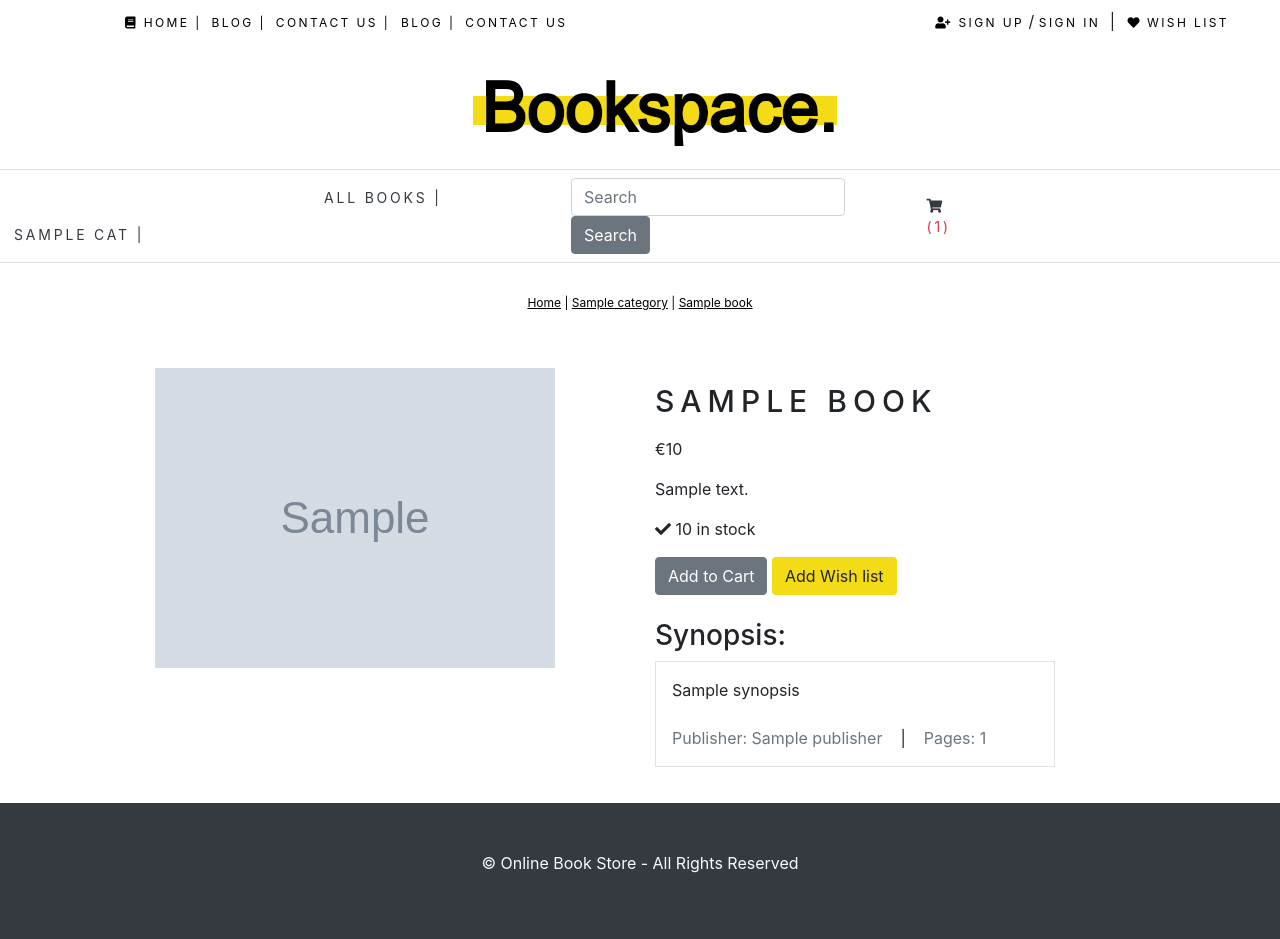
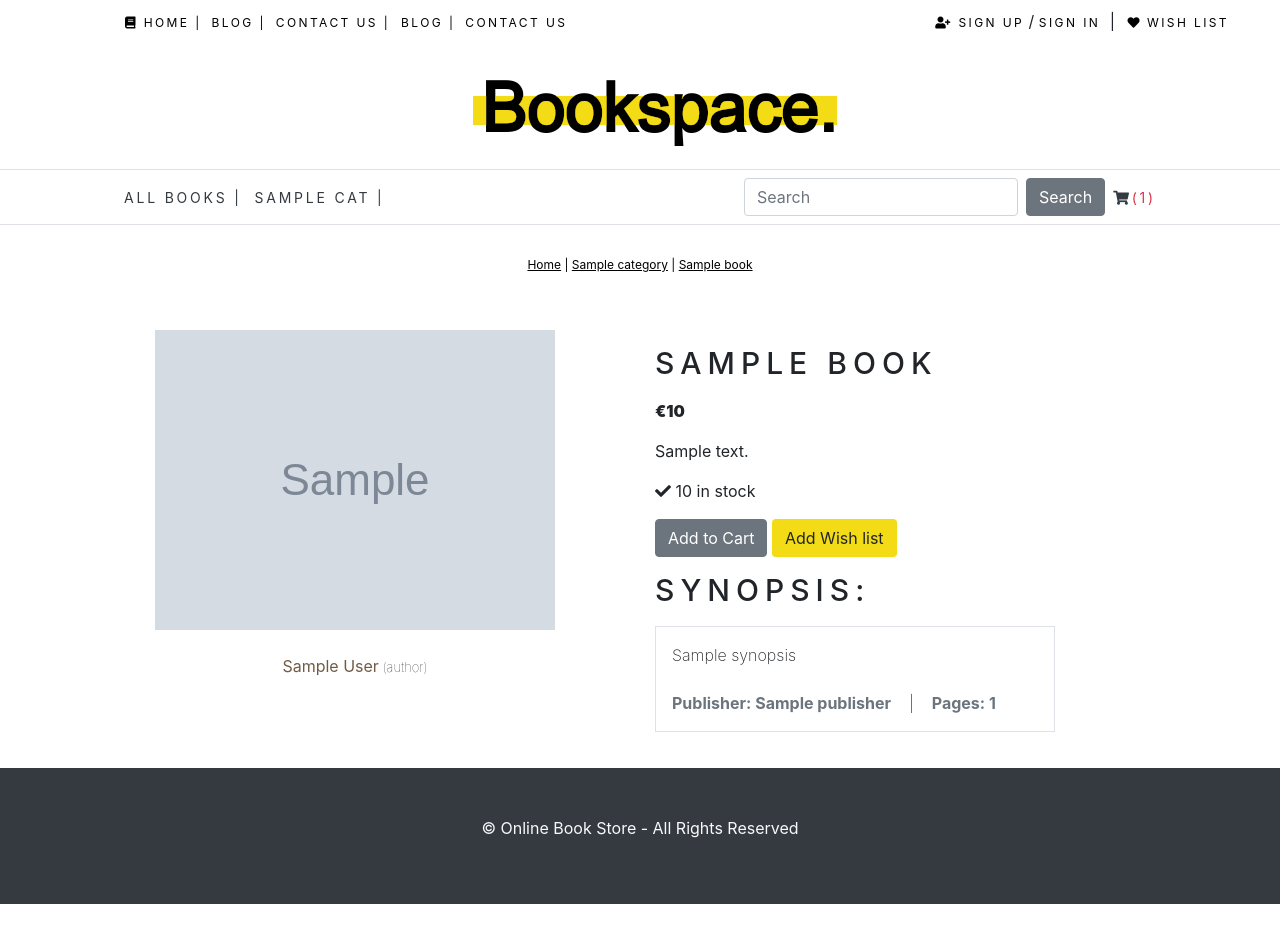
Before and after one commit to taiwo0007/Book-Store-Group-Project, a Django app: template store/shop/templates/shop/book.html in a window 1280 px wide; the page is wider, and only the part inside the window is pictured. After the commit the page ends 904 px from the top of that part, so only its background shows below. Run offline with Django 3.2, Linux system fonts and the light colour scheme; the template is opened without the code that fills it: most values are stand-ins (such as "Sample title", 1, 10 or a date in 2020); grey boxes marked "Sample" are stand-in pictures; some libraries are stand-ins or nearby versions.

Commit message:
improved image look cart

```diff
--- a/store/cart/templates/cart.html
+++ b/store/cart/templates/cart.html
@@ -45,7 +45,7 @@
 						{% for cart_item in cart_items %}
 							<tr>
 								<td>
-									<a href="{{cart_item.book.get_url}}"><img src="{{cart_item.book.image.url}}" alt="" class="float-left mx-auto rounded custom_image"></a>
+									<a href="{{cart_item.book.get_url}}"><img src="{{cart_item.book.image.url}}" alt="" class="float-left h-auto mx-auto rounded custom_image"></a>
 								</td>
 								<td class="text-left">
 									{{cart_item.book.title}}
--- a/store/shop/models.py
+++ b/store/shop/models.py
@@ -39,7 +39,7 @@ class Author(models.Model):
 
 
     def __str__(self):
-        return self.first_name
+        return "{} {}".format(self.first_name, self.last_name)
 
 class Book(models.Model):
         id = models.UUIDField(
--- a/store/shop/templates/navbar.html
+++ b/store/shop/templates/navbar.html
@@ -16,7 +16,7 @@
         <li class="nav-item">
 
 
-            <a style="display: inline-block; margin-left: 300px;" class="nav-link text-dark" href="{% url 'shop:allBookCat'%}">All Books |</a>
+            <a style="display: inline-block; margin-left: 100px;" class="nav-link text-dark" href="{% url 'shop:allBookCat'%}">All Books |</a>
             {% for cat in links %}
               <a style="display: inline-block; margin-left: -10px" class="nav-link text-dark" href="{{cat.get_absolute_url}}">{{cat.name}} |</a>
             {% endfor %}
@@ -35,7 +35,7 @@
 
       <ul  class="navbar-nav mr-auto">
 
-          <li style="margin-right: 300px;" class="nav-item">
+          <li style="margin-right: 100px;" class="nav-item">
           <a class=" text-dark nav-link" href="{% url 'cart:cart_detail' %}"><i class="fas fa-shopping-cart"></i><span class="text-danger">({{item_count}})</span></a>
 
         </li>
@@ -43,7 +43,7 @@
       </ul>
 
         {%else %}
-        <form style="margin-right: 350px;" class="form-inline my-2 my-lg-0" action="{% url 'search_app:searchResult'%}" method="get">
+        <form style="margin-right: 150px;" class="form-inline my-2 my-lg-0" action="{% url 'search_app:searchResult'%}" method="get">
           {% csrf_token %}
           <input class="form-control mr-sm-2" type="search" placeholder="Search" aria-label="Search" name="q">
           <button class="btn btn-secondary my-2 my-sm-0" type="submit">Search</button>
--- a/store/shop/templates/shop/book.html
+++ b/store/shop/templates/shop/book.html
@@ -21,12 +21,15 @@
                 <div class = "col-12 col-sm-12 col-lg-6 text-center">
                     <div>
                         <img src="{{book.image.url}}" alt="{{book.title}}">
+                        <br><br>
+
+                        <span style="color: rgb(114, 91, 69);">{{book.author}}</span><span style="font-size: small; font-weight: lighter;"> (author)</span>
                     </div>
                 </div>
                 <div class = "col-12 col-sm-12 col-md-12 col-lg-6">
                     <div>
                         <h1 class="my_prod_title">{{book.title}}</h1>
-                        <p>€{{book.price}}</p>
+                        <p style="font-weight: 900;">€{{book.price}}</p>
 
                         <p class="text-justify my_prod_text">{{book.description}}</p>
                         <p class="text-justify my_prod_text"><i class="fas fa-check"></i> {{book.stock}} in stock</p>
@@ -37,12 +40,12 @@
                             <a style="background-color: #f3db15;" class="btn btn-alert" href="{% url 'shop:add_wishlist' book.category.pk book.pk %}">Add Wish list</a>
                         {% endif %}
                         <br>
-                        <br>
-                        <h3>Synopsis: </h3>
-                        <p  style="width:400px;" class="text-justify my_prod_text my_title border p-3">{{book.synopsis}}
+
+                        <h3 class="my_prod_title">Synopsis: </h3>
+                        <p  style="width:400px; font-weight: 200;" class="text-justify my_prod_text my_title border p-3">{{book.synopsis}}
                             <br>
                             <br>
-                        <span class="text-secondary">Publisher: {{book.publisher}}</span> <span>&nbsp;&nbsp; |&nbsp; &nbsp;</span> <span class="text-secondary"> Pages: {{book.num_pages}}</span>
+                        <span style="font-weight: bold;" class="text-secondary">Publisher: {{book.publisher}}</span> <span>&nbsp;&nbsp; |&nbsp; &nbsp;</span> <span style="font-weight: bold;" class="text-secondary"> Pages: {{book.num_pages}}</span>
                     </p>
                     </div>
                 </div>
--- a/store/shop/templates/shop/category.html
+++ b/store/shop/templates/shop/category.html
@@ -15,6 +15,11 @@
 	{% endif %}
 {% endblock %}
 {% block content %}
+<style>
+	body{
+		background-image: "{% static 'images/logoOne.png' %}";
+	}
+</style>
 {% if managerCheck %}
 
 
--- a/store/static/css/custom.css
+++ b/store/static/css/custom.css
@@ -1,5 +1,6 @@
 body {
 	font-family: 'Roboto', sans-serif;
+
 
 }
 
```
Also changed, not shown: store/db.sqlite3, store/static/images/lighter.png (added).
